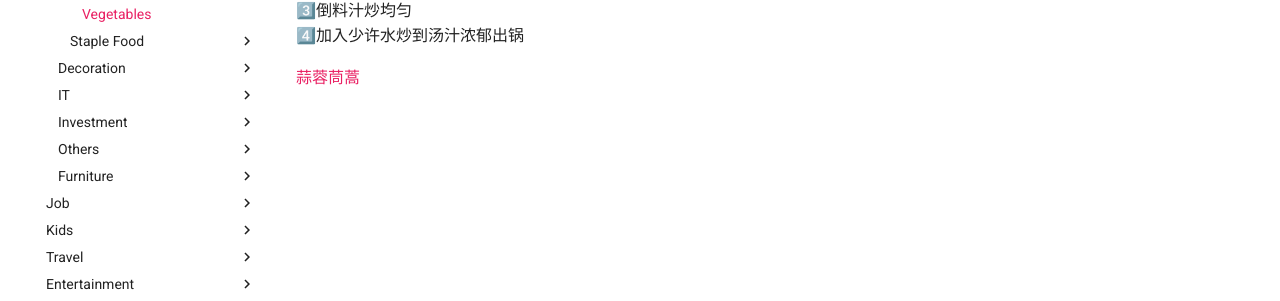
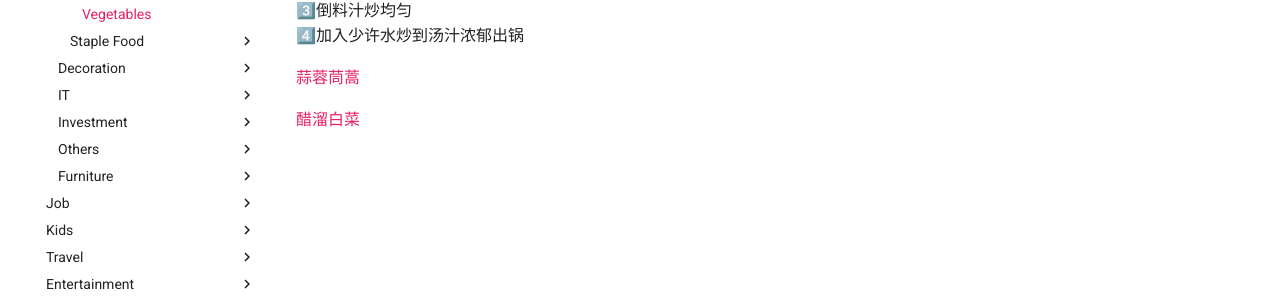
Before and after one commit to macsymgit/obsidian, an MkDocs documentation site: the page built from docs/Home/Cooking/Dishes/Vegetables.md, in a window 1280 px wide. Shown: the part 393-694 px from the top of the page. Built offline with MkDocs 1.6.1 and Material for MkDocs 9.7.7, drawn with Linux system fonts in a browser that asks for light colours.

Commit message:
vault backup: 2023-10-23 16:12:51

```diff
--- a/docs/Home/Cooking/Dishes/Vegetables.md
+++ b/docs/Home/Cooking/Dishes/Vegetables.md
@@ -14,3 +14,5 @@
 4️⃣加入少许水炒到汤汁浓郁出锅
 
 [蒜蓉茼蒿](https://www.youtube.com/watch?v=PjyKzG27wow)
+
+[醋溜白菜](https://www.youtube.com/watch?v=9KpXVQtHniA)
```
Also changed, not shown: 1 other file.
